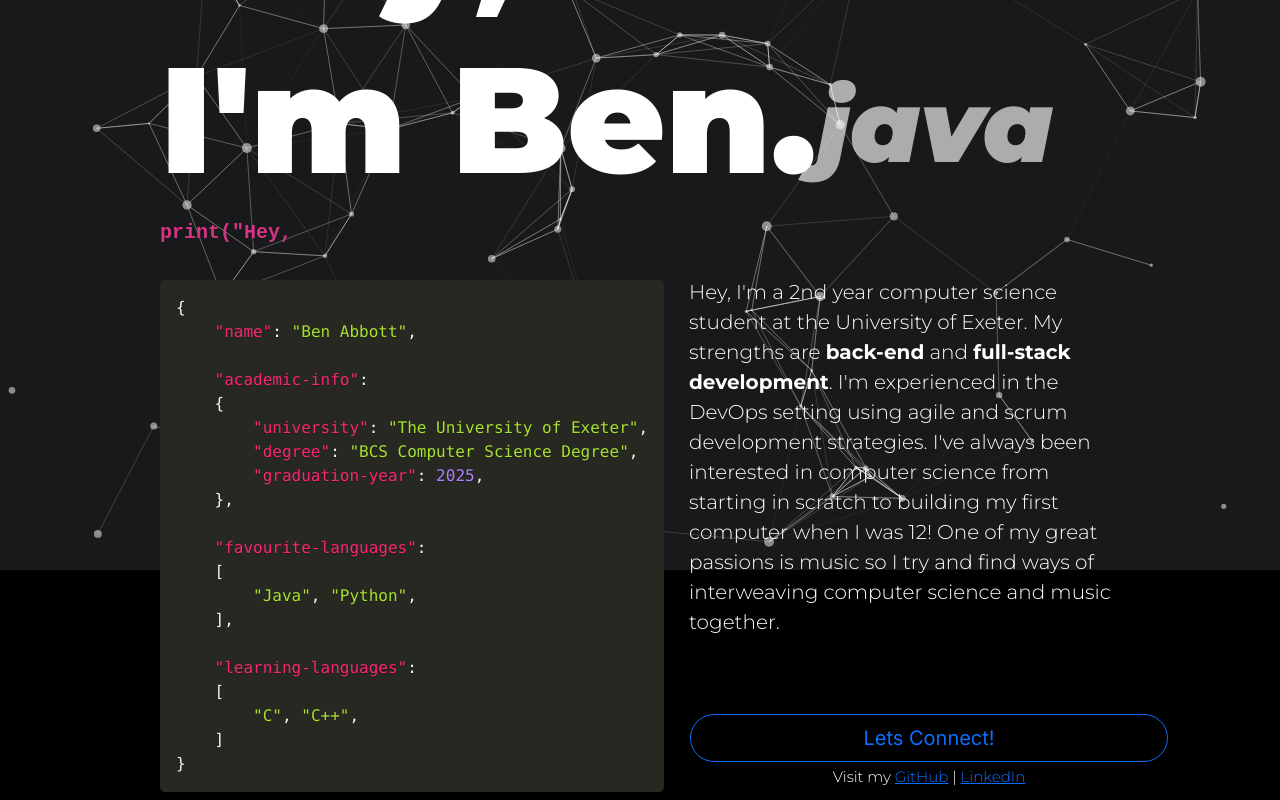
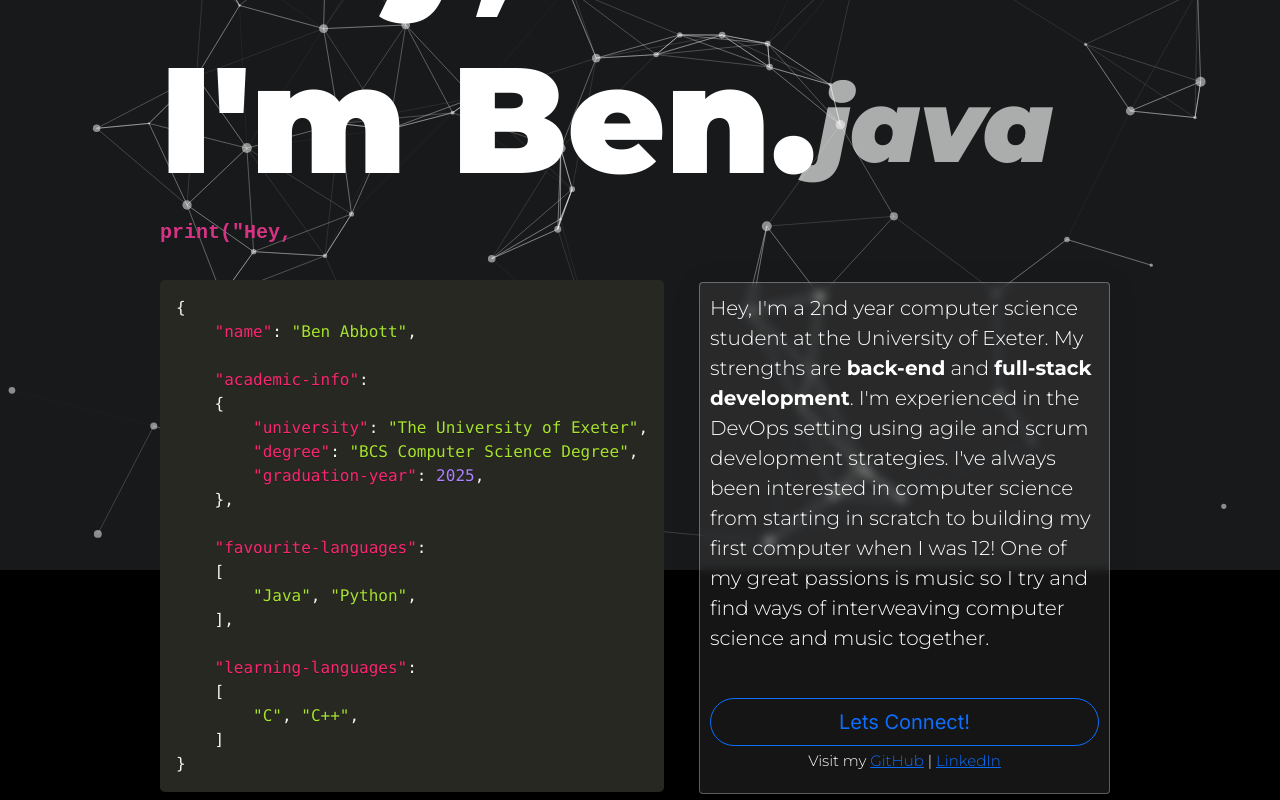
Before and after one commit to be-nny/portfolio, a Next.js app in the folder my-portfolio-site/: page / in a window 1280 px wide. Shown: the part 230-1030 px from the top of the page. Built offline with nearby package versions, Linux system fonts and the light colour scheme.

Commit message:
home page css

```diff
--- a/my-portfolio-site/app/components/LandingPage.module.css
+++ b/my-portfolio-site/app/components/LandingPage.module.css
@@ -1,10 +1,11 @@
 @import url('https://fonts.googleapis.com/css2?family=Montserrat:ital,wght@0,100..900;1,100..900&display=swap');
 
 .button{
+    display: block;
     position: absolute;
     bottom: 2%;
-    width: 50%;
-    padding: 1px;
+    width: 100%;
+    padding: 10px;
 }
 
 .extensionName {
@@ -36,7 +37,7 @@
     font-style: normal;
     font-variant: normal;
     font-weight: 350;
-    padding-top: 5px;
+    padding: 10px;
 }
 
 .titleText{
@@ -62,16 +63,25 @@
 .aboutLayout {
     position: relative;
     display: grid;
-    grid-template-columns: 1fr 1fr 1fr;
+    grid-template-columns: 1fr 1fr;
     grid-gap: 25px;
     grid-area: auto;
 }
 
 .gridLeft {
+    grid-column: 1;
 }
 
 .gridRight {
-    grid-column: 2 / span 2; /* make this item span two columns */
+    grid-column: 2;
+    height: 97%;
+    margin: 10px;
+    background: rgba(134, 132, 132, 0.16);
+    border-radius: 4px;
+    box-shadow: 0 4px 30px rgba(0, 0, 0, 0.1);
+    backdrop-filter: blur(4.8px);
+    -webkit-backdrop-filter: blur(4.8px);
+    border: 1px solid rgba(255, 255, 255, 0.3);
 }
 
 @media only screen and (max-width: 600px) {
--- a/my-portfolio-site/app/components/LandingPage.tsx
+++ b/my-portfolio-site/app/components/LandingPage.tsx
@@ -117,13 +117,12 @@ export const LandingPage = () => {
                     </div>
                 </motion.span>
 
-
-                <div className={styles_landing.gridRight}>
                 <motion.div
                     initial={{ opacity: 0}}
                     animate={{ opacity: 1}}
                     transition={{ duration: 2, delay: 0.8}}
                 >
+                    <div className={styles_landing.gridRight}>
                             <div className={`${styles_landing.subText}`}>
                                 Hey, I'm a 2nd year computer science student at the University of Exeter.
                                 My strengths are <strong>back-end</strong> and <strong>full-stack development</strong>.
@@ -131,8 +130,6 @@ export const LandingPage = () => {
                                 I've always been interested in computer science from starting in scratch to building my first computer when I was 12!
                                 One of my great passions is music so I try and find ways of interweaving computer science and music together.
                             </div>
-                    </motion.div>
-
                         <motion.div
                             initial={{ opacity: 0, bottom: "-100%" }}
                             whileInView={{ opacity: 1 , bottom: 0}}
@@ -146,6 +143,7 @@ export const LandingPage = () => {
                             </div>
                         </motion.div>
                     </div>
+                </motion.div>
             </div>
         </>
     );
```
Lines whose indentation alone changed are shown as unchanged.
